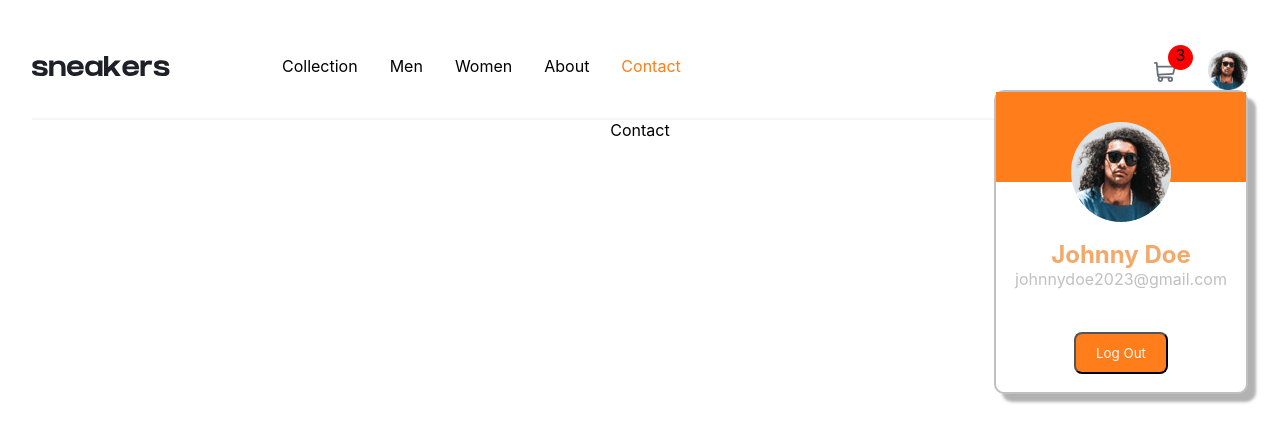
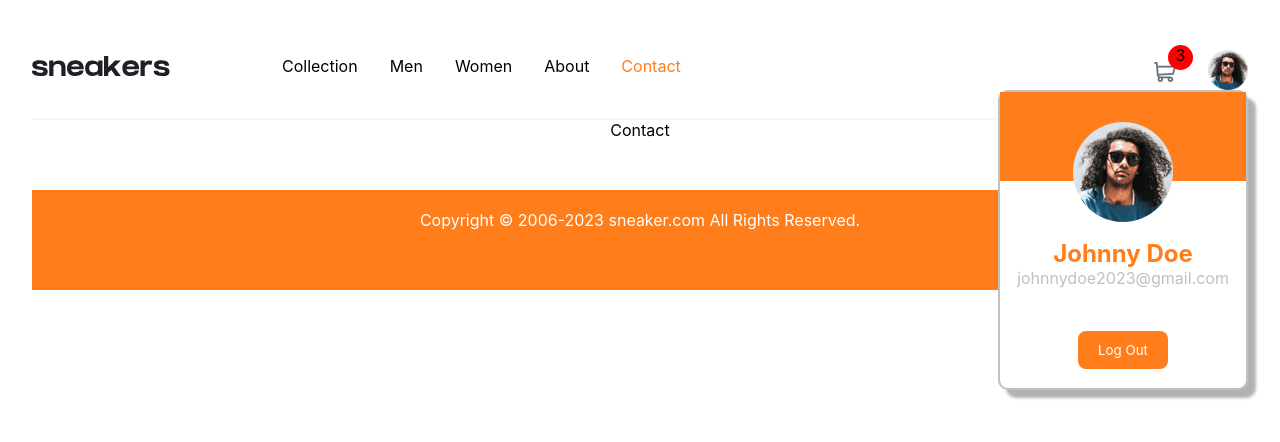
Before and after one commit to Tade77/Sneakers_TS, a React (Vite) app: page /contact in a window 1280 px wide. Both pictures are taken after a click on the picture 1228 px from the left and 70 px from the top of the page. Shown: the top 442 px of the page. Built offline with nearby package versions, Linux system fonts and the light colour scheme.

Commit message:
WIP: footer

```diff
--- a/src/App.tsx
+++ b/src/App.tsx
@@ -11,6 +11,7 @@ import Contact from "./Pages/Contact";
 import Preview from "./Components/Preview";
 import SneakerDetails from "./Components/SneakerDetails";
 import OnlinePayment from "./Components/OnlinePayment";
+import Footer from "./Components/Footer";
 
 function App() {
   const [openModal, setOpenModal] = useState(false);
@@ -38,6 +39,7 @@ function App() {
         <Route path="/about" element={<About />} />
         <Route path="/contact" element={<Contact />} />
       </Routes>
+      <Footer />
     </div>
   );
 }
--- /dev/null
+++ b/src/Components/Footer.tsx
@@ -0,0 +1,13 @@
+import React from "react";
+
+const Footer = () => {
+  return (
+    <div className="footer">
+      <p className="footer-content">
+        Copyright &copy; 2006-2023 sneaker.com All Rights Reserved.
+      </p>
+    </div>
+  );
+};
+
+export default Footer;
--- a/src/Components/Women/wCollection.css
+++ b/src/Components/Women/wCollection.css
@@ -169,7 +169,7 @@
   line-height: 5px;
 }
 h2 {
-  color: #f2a96a;
+  color: #ff7d1b;
 }
 .mail {
   color: silver;
@@ -183,6 +183,8 @@ h2 {
   border-radius: 8px;
   background-color: #ff7d1b;
   color: #fff;
+  outline: none;
+  border: none;
 }
 .btn--logout:hover {
   background-color: rgba(255, 0, 0, 0.8);
@@ -190,3 +192,13 @@ h2 {
 .sec1 {
   background-color: #ff7d1b;
 }
+.footer {
+  background-color: #ff7d1b;
+  color: white;
+  height: 100px;
+  width: 100%;
+}
+.footer-content {
+  margin-top: 50px;
+  padding-top: 20px;
+}
--- a/src/index.css
+++ b/src/index.css
@@ -6,6 +6,7 @@ body {
 
 * {
   font-family: Inter, system-ui, Avenir, Helvetica, Arial, sans-serif;
+  box-sizing: border-box;
 }
 
 body {
```
Also changed, not shown: src/Components/Organism/index.tsx (added, +7 -0 lines), src/Components/Template/index.tsx (added, +7 -0 lines).
